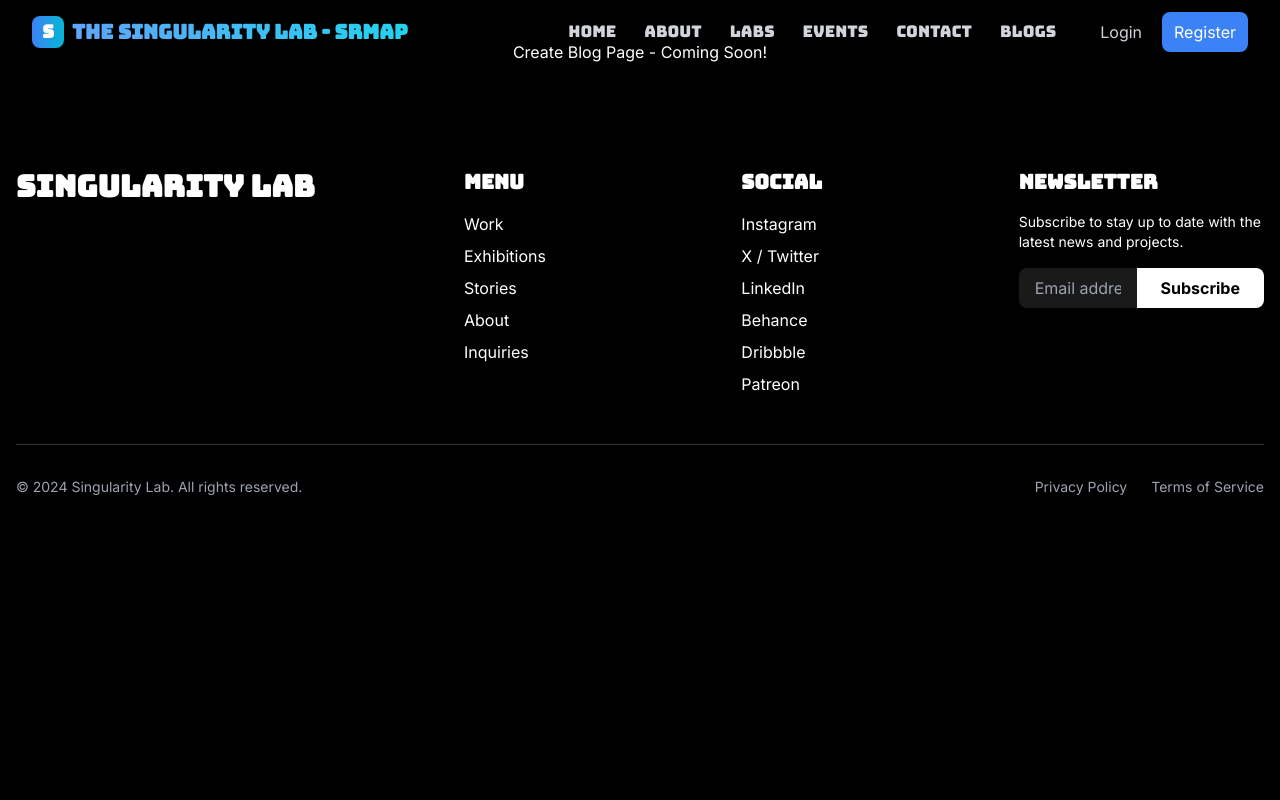
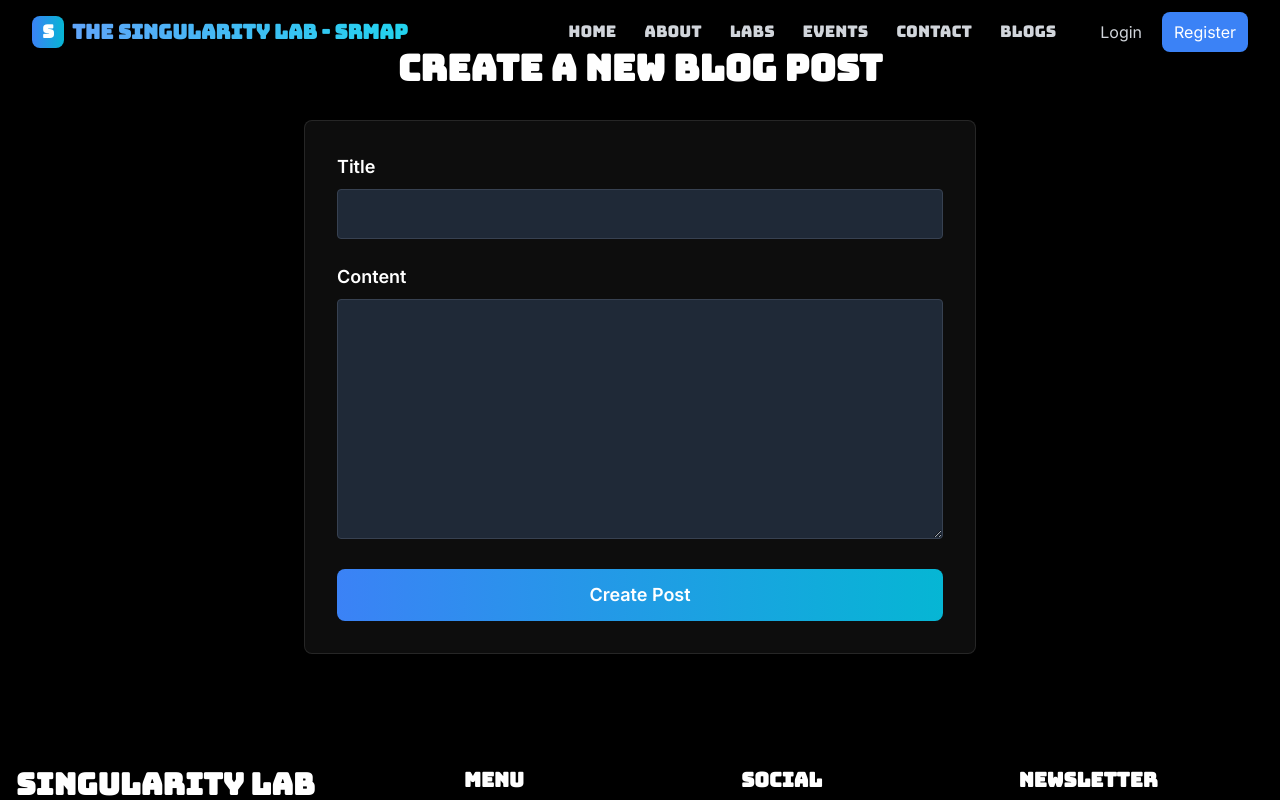
Before and after one commit to paryvendan2k26/Singularity, a React (Create React App) app: page /create-blog in a window 1280 px wide. Shown: the top 800 px of the page. Built offline with nearby package versions, Linux system fonts and the light colour scheme.

Commit message:
Implementd the CreateBlogPage.js and now let's use the form to create new posts

```diff
--- a/src/pages/CreateBlogPage.js
+++ b/src/pages/CreateBlogPage.js
@@ -1,3 +1,29 @@
+// src/pages/CreateBlogPage.js
+
 import React from 'react';
-const CreateBlogPage = () => <div className="text-white text-center py-10">Create Blog Page - Coming Soon!</div>;
+import { useNavigate } from 'react-router-dom';
+import axios from 'axios';
+import BlogForm from '../components/BlogForm';
+
+const CreateBlogPage = () => {
+  const navigate = useNavigate();
+
+  const handleCreate = async (blogData) => {
+    try {
+      await axios.post('http://localhost:5000/api/blogs', blogData);
+      navigate('/blogs');
+    } catch (error) {
+      console.error('Failed to create blog post:', error);
+      alert('Failed to create post. Are you logged in?');
+    }
+  };
+
+  return (
+    <div className="max-w-7xl mx-auto px-4 sm:px-6 lg:px-8 py-12 text-white">
+      <h1 className="text-4xl font-bold font-heading mb-8 text-center">Create a New Blog Post</h1>
+      <BlogForm onSubmit={handleCreate} buttonText="Create Post" />
+    </div>
+  );
+};
+
 export default CreateBlogPage;
```
